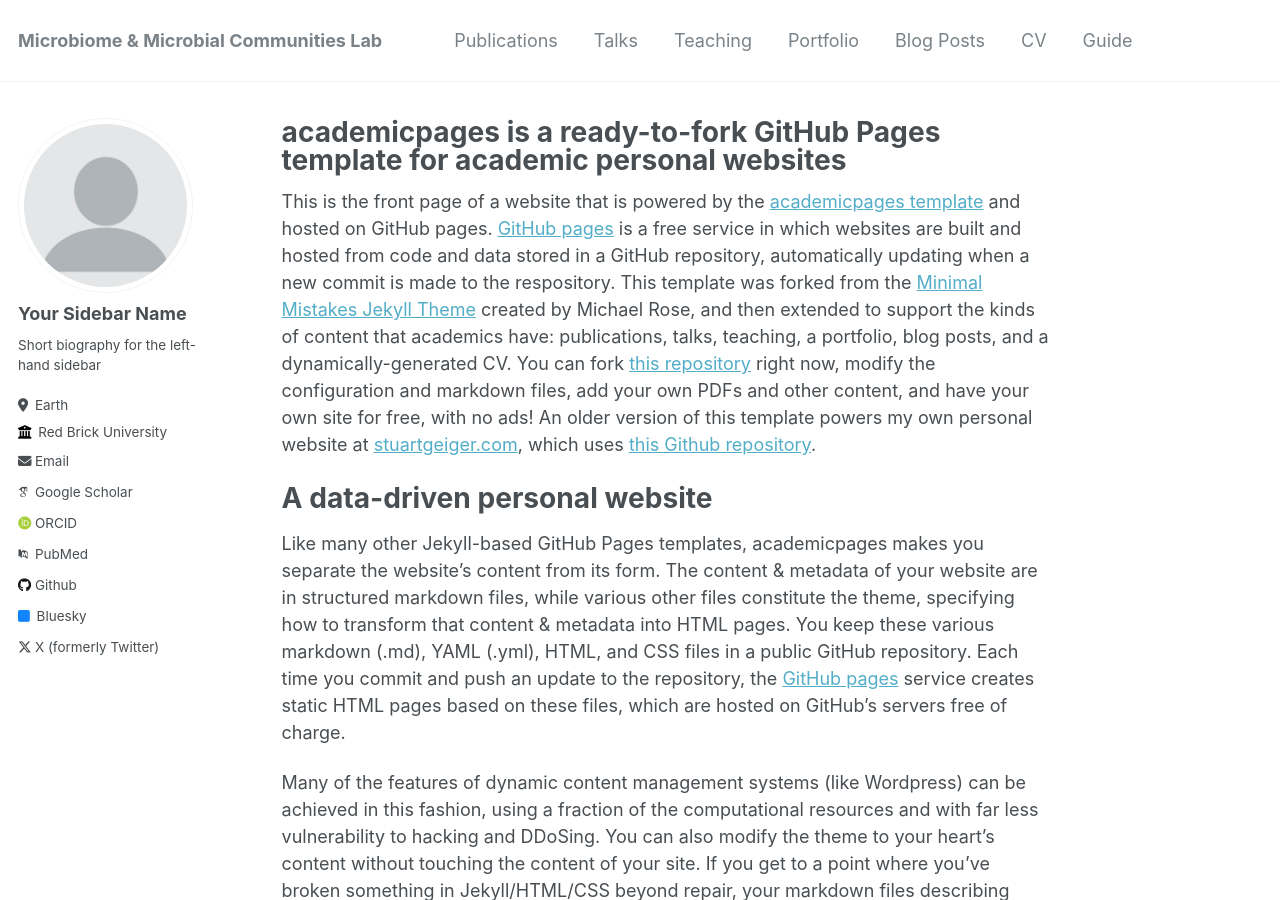
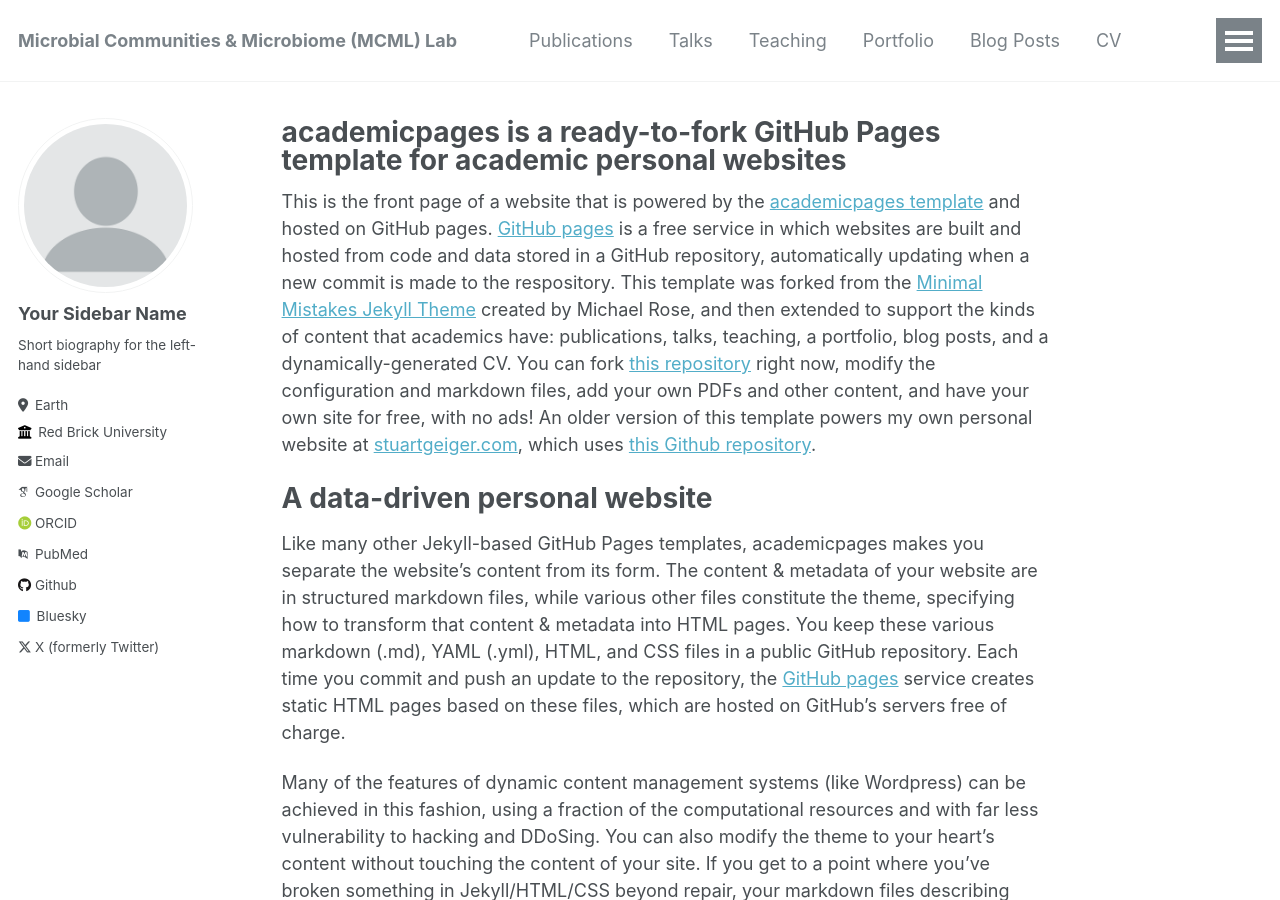
Before and after one commit to AminValiei/valieilab, a Jekyll site: the page built from _pages/about.md, in a window 1280 px wide and 900 px high. Built offline with Jekyll 4.4.1, drawn with Linux system fonts in a browser that asks for light colours; some web fonts are replaced.

Commit message:
Update _config.yml

```diff
--- a/_config.yml
+++ b/_config.yml
@@ -8,11 +8,11 @@
 
 # Basic Site Settings
 locale                   : "en-US"
-title                    : "Microbiome & Microbial Communities Lab"
+title                    : "Microbial Communities & Microbiome (MCML) Lab"
 title_separator          : "-"
 name                     : &name "Your Name"
 description              : &description "personal description"
-url                      : https://academicpages.github.io # the base hostname & protocol for your site e.g. "https://mmistakes.github.io"
+url                      : https://aminvaliei.github.io/valieilab/
 baseurl                  : "" # the subpath of your site, e.g. "/blog"
 repository               : "academicpages/academicpages.github.io"
 
```
